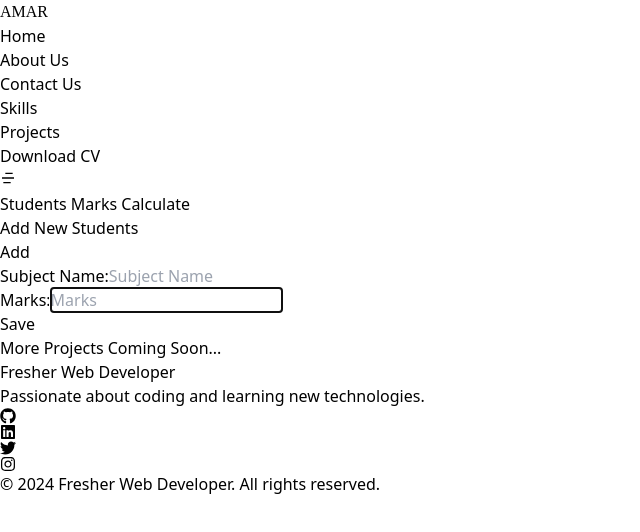
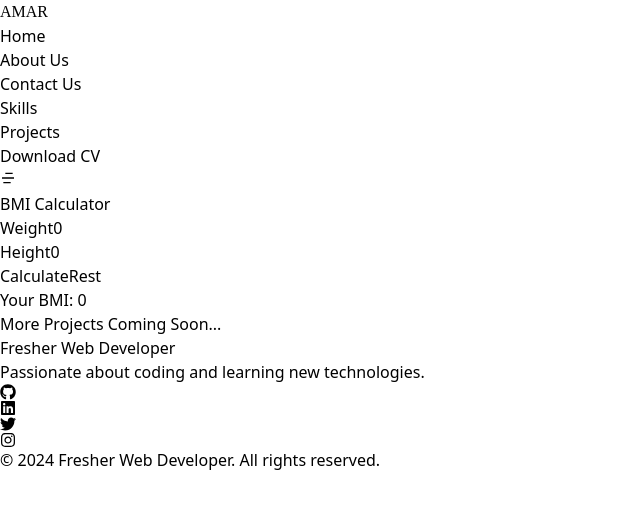
Before and after one commit to amar2mail9/amarport, a React (Vite) app: page /projects in a window 1280 px wide. Shown: the top 532 px of the page, without its empty margins (0-640 px from the left). Built offline with nearby package versions, Linux system fonts and the light colour scheme.

Commit message:
Change Image Url

```diff
--- a/src/components/Page/hero_section/HeroSection.jsx
+++ b/src/components/Page/hero_section/HeroSection.jsx
@@ -76,7 +76,7 @@ export default function HeroSection() {
         className="w-full md:w-1/3 flex justify-center"
       >
         <img
-          src="https://polytechub.in/wp-content/uploads/2024/11/Amar.png" // Replace with your actual image URL
+          src="http://polytechub.in/wp-content/uploads/2025/02/WhatsApp-Image-2025-01-22-at-4.21.14-PM.jpeg" // Replace with your actual image URL
           alt="Web Developer"
           className="w-3/4 sm:w-1/2 md:w-2/3 h-auto rounded-lg   "
           style={{
--- a/src/components/Page/hero_section/Herosetion2.jsx
+++ b/src/components/Page/hero_section/Herosetion2.jsx
@@ -15,7 +15,7 @@ export default function HeroSection2() {
             viewport={{ once: true }}
           >
             <img
-              src="https://polytechub.in/wp-content/uploads/2024/11/Amar.png" // Replace with your image URL
+              src="http://polytechub.in/wp-content/uploads/2025/02/WhatsApp-Image-2025-01-22-at-4.21.14-PM.jpeg" // Replace with your image URL
               alt="Amar"
               className="w-3/4 sm:w-1/2 md:w-full rounded-lg border-2 border-gray-300"
             />
--- /dev/null
+++ b/src/components/projects/BMI_Calculate/BMI.jsx
@@ -0,0 +1,108 @@
+import React, { useState } from "react";
+
+function BMI() {
+  const [weight, setWeight] = useState(0);
+  const [height, setHeight] = useState(0);
+  const [BMI, setBMI] = useState(0);
+  const [text, setText] = useState("");
+
+  const [disabled, setDisabled] = useState(true);
+
+  const calculateBMI = () => {
+    const high = parseInt(height) / 100;
+    const cal = (parseInt(weight) / (high * high)).toFixed(2);
+    setBMI(cal);
+    if (cal < 18.5) {
+      setText("Your Are in underweight");
+    } else if (cal < 24.9) {
+      setText("Your Are in Normal Weight");
+    } else if (cal < 29.9) {
+      setText("Your Are in  Over weight");
+    } else {
+      setText("Your Health is not fit ");
+    }
+  };
+  return (
+    <section className="w-full h-[50vh] flex items-center justify-center bg-gray-200">
+      <div className="lg:w-4/12 md:w-6/12 w-10/12 bg-white  mx-auto p-8 rounded-lg shadow-xl ">
+        <h1 className="text-gray-500 font-semibold text-xl  text-center ">
+          BMI Calculator
+        </h1>
+
+        <div className="w-full  flex  items-center gap-6">
+          {/* Weight  */}
+          <div className="flex gap-3 w-full items-start flex-col">
+            <label
+              htmlFor="Weight"
+              className="text-lg font-semibold text-gray-600"
+            >
+              {" "}
+              Weight
+            </label>
+            <input
+              value={weight}
+              onChange={(e) => {
+                setWeight(e.target.value);
+                setDisabled(false);
+              }}
+              type="text"
+              placeholder="Weight"
+              className="border outline-sky-500 w-full bg-gray-100 py-1 px-3 rounded-md shadow-md "
+            />
+          </div>
+
+          {/* Height */}
+          <div className="flex items-start gap-3 w-full flex-col">
+            <label
+              htmlFor="Weight"
+              className="text-lg font-semibold text-gray-600"
+            >
+              {" "}
+              Height
+            </label>
+            <input
+              type="text"
+              value={height}
+              onChange={(e) => {
+                setHeight(e.target.value);
+              }}
+              placeholder="Weight"
+              className="border outline-sky-500 w-full bg-gray-50 py-1 px-3 rounded-md shadow-md "
+            />
+          </div>
+        </div>
+
+        <div className="flex justify-between ">
+          <button
+            onClick={calculateBMI}
+            className="bg-gray-600 my-4 hover:bg-gray-500  text-white px-4 py-1 rounded-lg "
+            disabled={disabled}
+          >
+            Calculate{" "}
+          </button>
+          <button
+            onClick={() => {
+              setBMI("");
+              setDisabled(true);
+              setHeight("");
+              setWeight("");
+              setText("");
+            }}
+            className="bg-rose-600 my-4 hover:bg-rose-500  text-white px-4 py-1 rounded-lg "
+          >
+            {" "}
+            Rest
+          </button>
+        </div>
+        <div className="w-full bg-green-100 py-1 px-4 rounded-md font-semibold text-green-500">
+          <p>
+            <span className="text-orange-500">Your BMI:</span>{" "}
+            <span className="text-gray-700"> {BMI}</span> {text}
+          </p>
+        </div>
+      </div>
+    </section>
+  );
+}
+
+export default BMI;
--- a/src/components/projects/MarksCalculating/Marks.jsx
+++ b/src/components/projects/MarksCalculating/Marks.jsx
@@ -1,50 +1,99 @@
-import React from 'react'
+import React, { useState } from "react";
 
 export default function Marks() {
+  const [subjects, setSubjects] = useState([]);
+  const [subjectName, setSubjectName] = useState("");
+  const [mark, setMarks] = useState(0);
+  const [total, setTotal] = useState(0);
+  const [percentage, setPercentage] = useState(0);
+  const [average, setAverage] = useState(0);
+  const addNewSub = () => {
+    setSubjects([
+      ...subjects,
+      {
+        subject: '',
+        mark: 0,
+      },
+    ]);
+  };
+
+  const calculate = () => {
+    subjects.map(({ mark }) => {
+      setMarks((mark) => {
+parseInt(mark) += parseInt(mark)
+      });
+    });
+  };
   return (
-    <section className='w-9/12 mx-auto border p-4 shadow-xl border-gray-400 bg-gray-200 rounded-lg mt-10'>
+    <section className="w-9/12 mx-auto border p-4 shadow-xl border-gray-400 bg-gray-200 rounded-lg mt-10">
+      <h3 className="text-xl text-center text-gray-700 font-semibold md:text-2xl">
+        Students Marks Calculate
+      </h3>
 
-        <h3 className='text-xl text-center text-gray-700 font-semibold md:text-2xl'>Students Marks Calculate</h3>
-
-        <section className='flex items-center justify-between '>
-            <h3 className='text-gray-500 '>Add New Students</h3>
-            <button className='bg-slate-700 text-gray-200 md:px-10 md:py-3 py-1 px-6  rounded-lg md:text-xl text-lg hover:bg-gray-500'>Add</button>
-
-
+      <section className="flex items-center justify-between ">
+        <h3 className="text-gray-500 ">Add New Students</h3>
+        <button
+          className="bg-slate-700 text-gray-200 md:px-10 md:py-3 py-1 px-6  rounded-lg md:text-xl text-lg hover:bg-gray-500"
+          onClick={addNewSub}
+        >
+          Add
+        </button>
       </section>
 
-
-                 <div className='flex items-center gap-4 h-16 bg-green-700'>
-
-                    <div className='flex md:flex-row flex-col w-full gap-4'>
-                        {/* Subject */}
-                      <div className='flex flex-col w-full items-start'>
-                        <label className=' ml-2 text-lg font-semibold text-gray-500' >Subject Name:</label>
+      <div className="flex  flex-col gap-3 my-4">
+        {subjects.map((sub) => {
+          return (
+            <div className="flex items-center md:flex-row flex-col gap-2 justify-between w-10/12 mx-auto">
+              <div className="w-full">
                 <input
+                  value={subjectName}
+                  onChange={(e) => {
+                    setSubjectName(e.target.value);
+                  }}
                   type="text"
-                            placeholder='Subject Name'
-                            autoFocus={true}
-                            className='border w-full py-1 px-4 rounded-md  outline-none border-cyan-700 bg-gray-300 text-gray-700'
+                  className="w-full border rounded-md py-1 px-3 outline-none  shadow-md"
+                  placeholder="Subject"
+                />
+              </div>
+              <div className="w-full">
+                <input
+                  value={mark}
+                  onChange={(e) => {
+                    setMarks(e.target.value);
+                  }}
+                  type="text"
+                  placeholder="Marks:"
+                  className="w-full  border rounded-md py-1 px-3 outline-none  shadow-md"
                 />
               </div>
 
-                      {/* Marks */}
-                      <div className='flex flex-col w-full'>
-                        <label className='ml-2 text-lg font-semibold text-gray-500' >Marks:</label>
-                      <input
-                            type="text"
-                            placeholder='Marks'
-                            autoFocus={true}
-                            className='border w-full py-1 px-4 rounded-md  outline-none border-cyan-700 bg-gray-300 text-gray-700'
-                        />
+              <hr />
             </div>
+          );
+        })}
+
+        {subjects.length === 0 ? null : (
+          <>
+            <div className="flex items-center justify-between w-full">
+              <button
+                className="bg-orange-500 focus:bg-green-500 duration-700 hover:bg-pink-500 text-white px-4 py-1 rounded-md md:text-lg text-sm"
+                onClick={calculate}
+              >
+                Calculate
+              </button>
+              <button className="bg-pink-500 focus:bg-blue-600 duration-700 hover:bg-emerald-600 text-white px-4 py-1 rounded-md md:text-lg text-sm">
+                Print
+              </button>
             </div>
-                   <button className='bg-green-500 text-white py-2 px-4  rounded-lg '>Save</button>
+            <div className="w-full h-1 bg-slate-400 rounded-full " />
+            <div className="flex items-start  flex-col">
+              <p>Average Marks: {average}</p>
+              <p>Total Marks: {total}</p>
+              <p>Percentage: {percentage} </p>
             </div>
-
-
-
-
+          </>
+        )}
+      </div>
     </section>
-  )
+  );
 }
--- a/src/components/projects/Projects.jsx
+++ b/src/components/projects/Projects.jsx
@@ -1,14 +1,16 @@
-import React from 'react'
-import Layout from '../layout/Layout'
-import Marks from './MarksCalculating/Marks'
+import React from "react";
+import Layout from "../layout/Layout";
+import BMI from "./BMI_Calculate/BMI";
 
 export default function Projects() {
   return (
     <Layout>
-        <Marks/>
-      <section className=' w-10/12 mx-auto my-4 bg-gray-300 rounded-lg  border'>
-        <h3 className='text-3xl font-semibold text-gray-700 animate-pulse text-center my-4 '>More Projects Coming Soon...</h3>
+      <BMI />
+      <section className=" w-10/12 mx-auto my-4 bg-gray-300 rounded-lg  border">
+        <h3 className="text-3xl font-semibold text-gray-700 animate-pulse text-center my-4 ">
+          More Projects Coming Soon...
+        </h3>
       </section>
     </Layout>
-  )
+  );
 }
```
Lines whose indentation alone changed are shown as unchanged.
